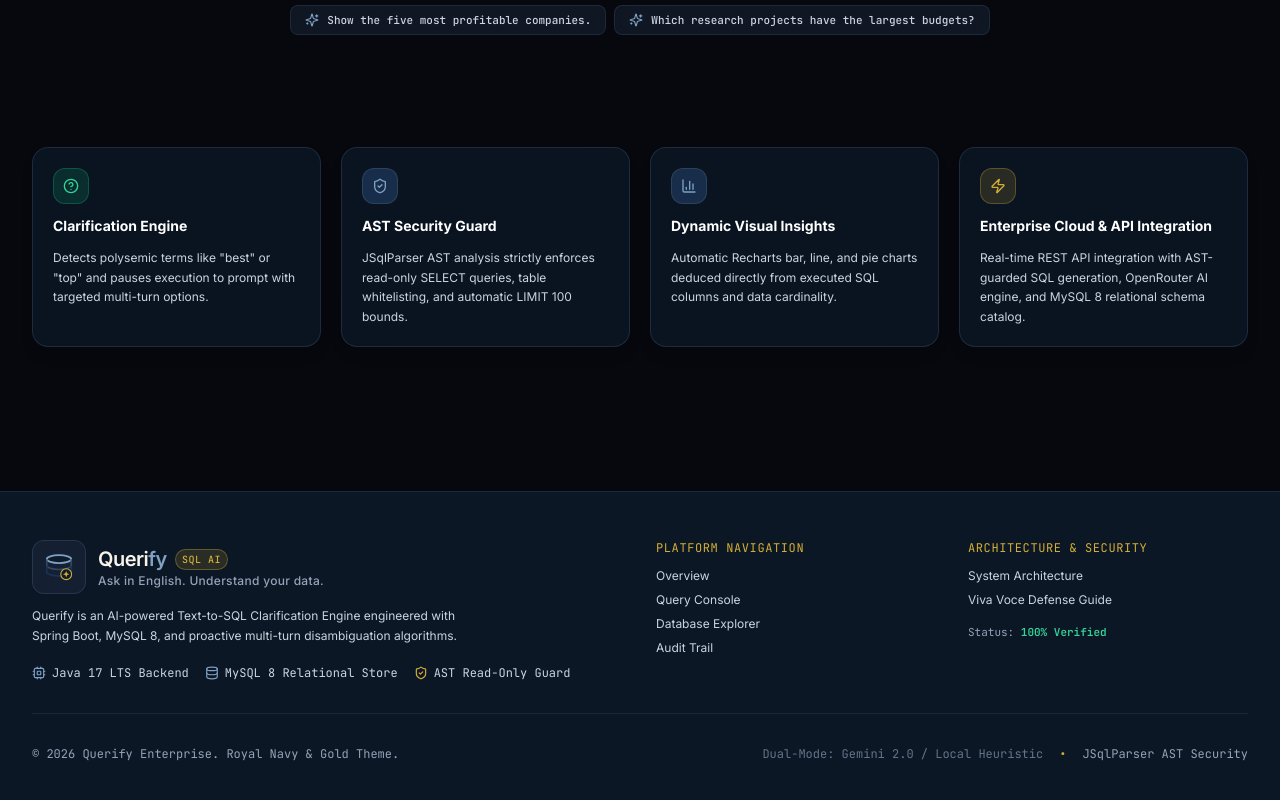
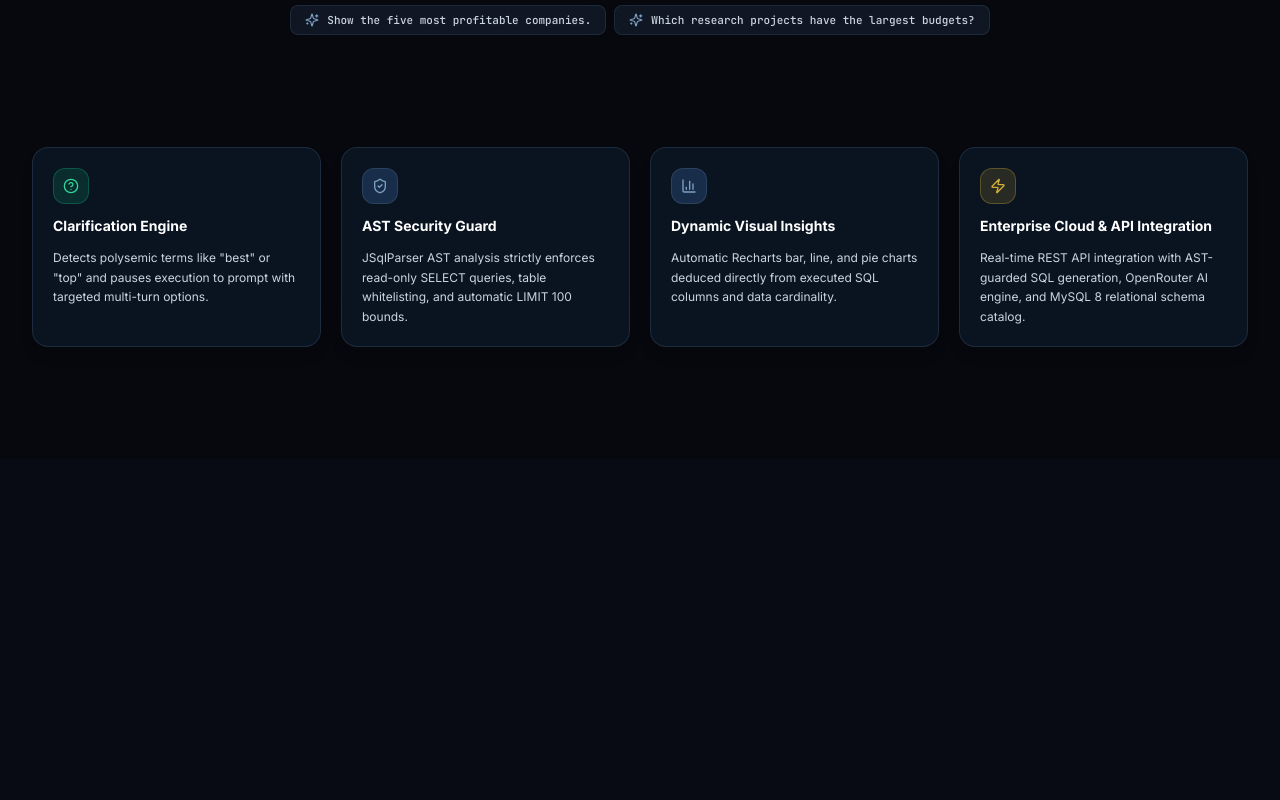
Before and after one commit to nazish-saghir-ahmed/Querify, a React (Vite) app in the folder frontend/: page / in a window 1280 px wide. Shown: the part 1264-2064 px from the top of the page. After the commit the page ends 1723 px from the top, so only its background shows below. Built offline with nearby package versions, Linux system fonts and the light colour scheme; no server answers.

Commit message:
feat(ui): remove platform footer component for streamlined console layout

```diff
--- a/frontend/src/App.jsx
+++ b/frontend/src/App.jsx
@@ -1,6 +1,5 @@
 import React, { useState, useEffect } from 'react';
 import Navbar from './components/Navbar';
-import Footer from './components/Footer';
 import FixedHeroBackground from './components/FixedHeroBackground';
 import CursorTrail from './components/CursorTrail';
 import LandingPage from './pages/LandingPage';
@@ -55,7 +54,7 @@ export default function App() {
       />
 
       {/* 4. Foreground Scrolling View Container */}
-      <main className="flex-1 relative z-10">
+      <main className="flex-1 relative z-10 pb-12">
         {activeTab === 'landing' && (
           <LandingPage
             setActiveTab={setActiveTab}
@@ -81,9 +80,6 @@ export default function App() {
 
         {activeTab === 'about' && <AboutPage />}
       </main>
-
-      {/* 5. Global Platform Footer */}
-      <Footer setActiveTab={setActiveTab} />
     </div>
   );
 }
--- a/frontend/src/components/Footer.jsx
+++ /dev/null
@@ -1,99 +0,0 @@
-import React from 'react';
-import BrandLogo from './BrandLogo';
-import { ShieldCheck, Cpu, Database, Terminal } from 'lucide-react';
-
-export default function Footer({ setActiveTab }) {
-  return (
-    <footer className="relative z-10 w-full border-t border-[#415A77]/30 bg-[#0D1B2A]/85 backdrop-blur-xl py-12 mt-20">
-      <div className="max-w-7xl mx-auto px-4 sm:px-6 lg:px-8">
-        <div className="grid grid-cols-1 md:grid-cols-4 gap-8 mb-8">
-          {/* Brand Info */}
-          <div className="md:col-span-2 space-y-3">
-            <BrandLogo size="md" showTagline={true} />
-            <p className="text-xs text-slate-300 max-w-md leading-relaxed font-sans">
-              Querify is an AI-powered Text-to-SQL Clarification Engine engineered with Spring Boot,
-              MySQL 8, and proactive multi-turn disambiguation algorithms.
-            </p>
-            <div className="flex flex-wrap items-center gap-4 text-xs font-mono text-slate-300 pt-2">
-              <span className="flex items-center gap-1.5">
-                <Cpu className="w-3.5 h-3.5 text-[#7FA1C3]" />
-                Java 17 LTS Backend
-              </span>
-              <span className="flex items-center gap-1.5">
-                <Database className="w-3.5 h-3.5 text-[#7FA1C3]" />
-                MySQL 8 Relational Store
-              </span>
-              <span className="flex items-center gap-1.5">
-                <ShieldCheck className="w-3.5 h-3.5 text-[#D4AF37]" />
-                AST Read-Only Guard
-              </span>
-            </div>
-          </div>
-
-          {/* Quick Links */}
-          <div>
-            <h4 className="text-xs font-mono uppercase tracking-wider text-[#D4AF37] mb-3">
-              Platform Navigation
-            </h4>
-            <ul className="space-y-2 text-xs font-sans text-slate-300">
-              <li>
-                <button onClick={() => setActiveTab('landing')} className="hover:text-[#7FA1C3] transition-colors">
-                  Overview
-                </button>
-              </li>
-              <li>
-                <button onClick={() => setActiveTab('workspace')} className="hover:text-[#7FA1C3] transition-colors">
-                  Query Console
-                </button>
-              </li>
-              <li>
-                <button onClick={() => setActiveTab('explorer')} className="hover:text-[#7FA1C3] transition-colors">
-                  Database Explorer
-                </button>
-              </li>
-              <li>
-                <button onClick={() => setActiveTab('history')} className="hover:text-[#7FA1C3] transition-colors">
-                  Audit Trail
-                </button>
-              </li>
-            </ul>
-          </div>
-
-          {/* Academic & Architecture Context */}
-          <div>
-            <h4 className="text-xs font-mono uppercase tracking-wider text-[#D4AF37] mb-3">
-              Architecture & Security
-            </h4>
-            <ul className="space-y-2 text-xs font-sans text-slate-300">
-              <li>
-                <button onClick={() => setActiveTab('about')} className="hover:text-blue-400 transition-colors">
-                  System Architecture
-                </button>
-              </li>
-              <li>
-                <button onClick={() => setActiveTab('about')} className="hover:text-blue-400 transition-colors">
-                  Viva Voce Defense Guide
-                </button>
-              </li>
-              <li className="pt-2 text-[11px] text-slate-400 font-mono">
-                Status: <span className="text-emerald-400 font-semibold">100% Verified</span>
-              </li>
-            </ul>
-          </div>
-        </div>
-
-        {/* Bottom Bar */}
-        <div className="pt-8 border-t border-[#415A77]/25 flex flex-col sm:flex-row items-center justify-between gap-4 text-xs font-mono text-slate-400">
-          <div>
-            © {new Date().getFullYear()} Querify Enterprise. Royal Navy & Gold Theme.
-          </div>
-          <div className="flex items-center gap-4">
-            <span className="text-slate-500">Dual-Mode: Gemini 2.0 / Local Heuristic</span>
-            <span className="text-[#D4AF37]">•</span>
-            <span>JSqlParser AST Security</span>
-          </div>
-        </div>
-      </div>
-    </footer>
-  );
-}
```
